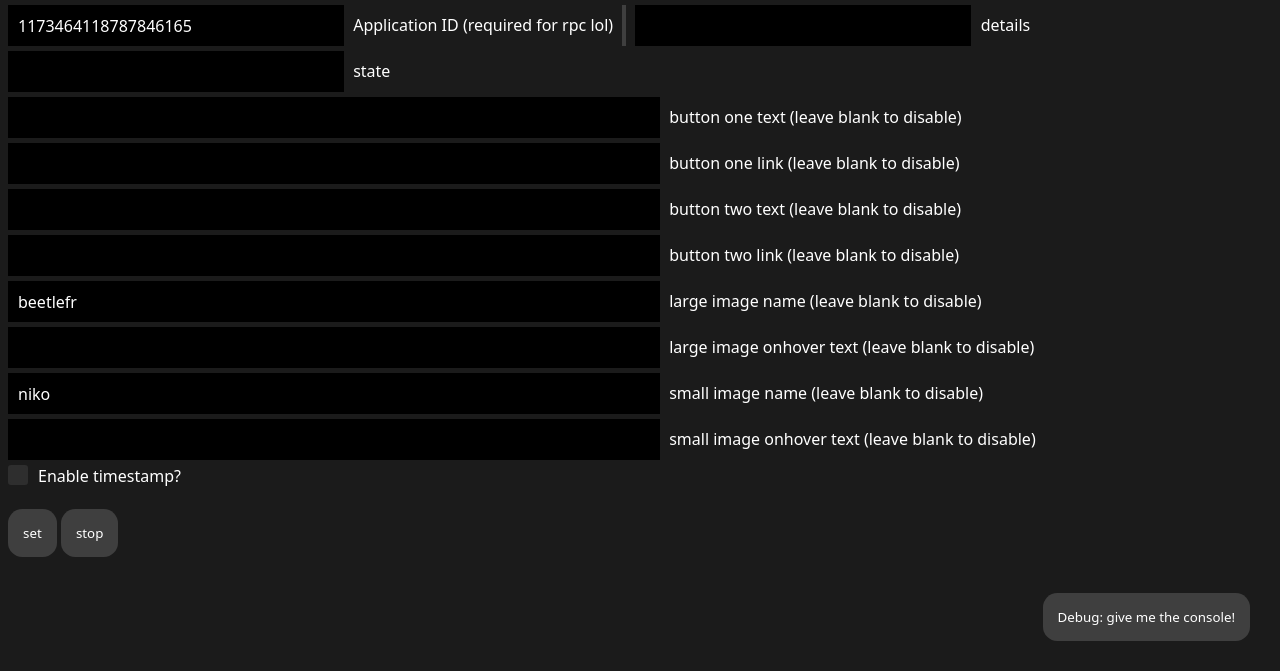
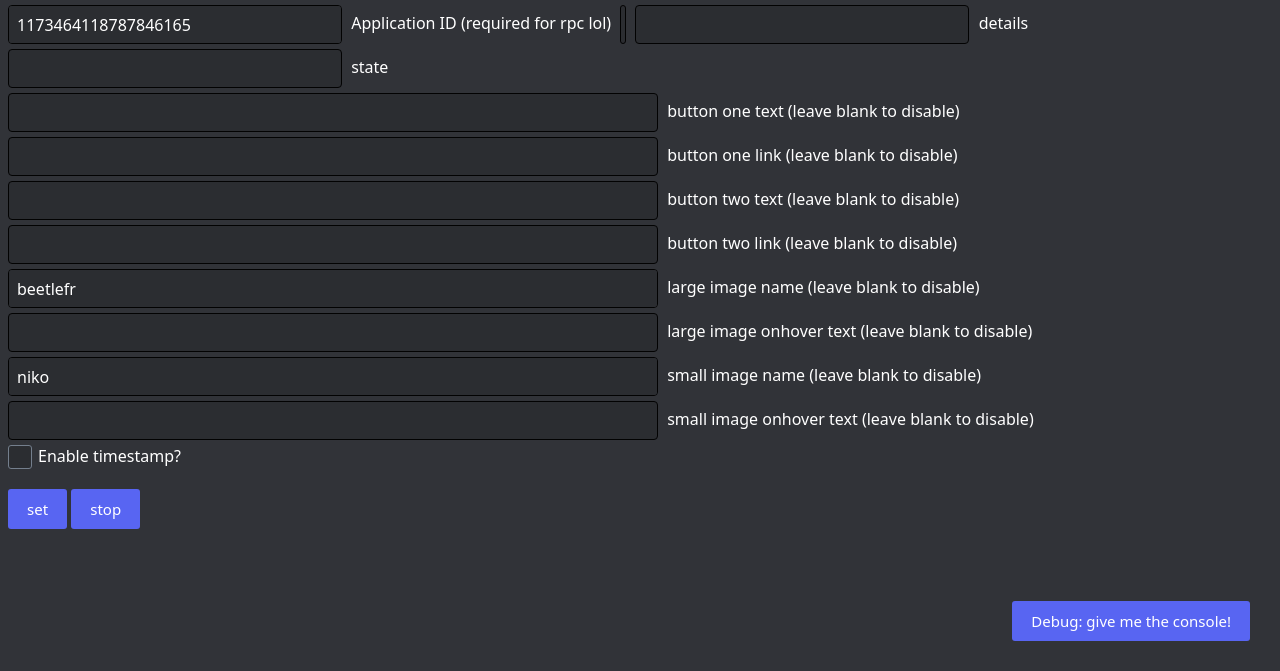
Before and after one commit to WilliamAnimate/discord-rpc, a plain HTML site: page src/index.html in a window 1280 px wide. Shown: the part 129-800 px from the top of the page. Drawn offline with Linux system fonts and the light colour scheme.

Commit message:
do something a bit more discord-style

```diff
--- a/src/style.css
+++ b/src/style.css
@@ -1,34 +1,36 @@
 body {
-	background-color: #1b1b1b;
+	background-color: #313338;
 	/* background-color: transparent; */
 	color: #fff;
 }
 * {font-family: system-ui, -apple-system, BlinkMacSystemFont, 'Segoe UI', Roboto, Oxygen, Ubuntu, Cantarell, 'Open Sans', 'Helvetica Neue', sans-serif}
 
 .textbox {
-	padding: 10px;
+	padding: 8px;
 	font-size: 16px;
-
 	cursor: text;
-	background-color: #000;
-	border: none;
-
+	background-color: #2b2d31;
 	width: 50%;
-	height: 22px;
+	height: 21px;
 	margin-top: 8px;
 	margin-left: 10px;
 	margin-right: 10px;
+	display: inline-block;
 
-	display: inline-block;
+	margin: 0px;
+	margin-right: 5px;
+
+
+	border-radius: 4px;
+	border: solid 1px #020202;
 
 	white-space: nowrap;
 	overflow-x: auto;
 
-	margin: 0px;
-	margin-right: 5px;
-
-	height: 21px;
+	transition: border-color .2s ease-in-out;
+	outline: none;
 }
+.textbox:focus {border-color: #5865f2}
 .textbox.half-sized {
 	width: 25%
 }
@@ -75,46 +77,48 @@ input[type="checkbox"] + label:before {
 	position: absolute;
 	left: 0;
 	top: 0;
-	width: 16px;
-	height: 16px;
-	border: 2px solid #2e2e2e;
+	width: 22px;
+	height: 22px;
+	border: 1px solid #747f8d;
 	border-radius: 3px;
-	background-color: #2e2e2e;
+	background-color: #2b2d31;
 
 	/* margin-top: 2px; */
 
 	/* animation for the checkbox (see the rule below) */
-	transition: background-color 0.2s, border-color 0.2s;
+	transition: background-color 0.2s, border 0.2s;
 }
 
 input[type="checkbox"]:checked + label:before {
 	/* content: "\2713"; */
 	color: #fff;
-	background-color: #3f3f3f;
-	border-color: #007bff;
+	background-color: #fff;
+	border: 1px solid transparent;
 }
 
 .border {
 	display: inline-block;
-	background-color: #3f3f3f;
+	background-color: #2b2d31;
+	border: solid 1px #020202;
 	width: 4px;
-	height: 41px;
+	height: 37px;
 	margin-left: 5px;
 	margin-right: 5px;
+
+	border-radius: 3px;
 }
 
 button {
-	background-color: #3f3f3f;
+	background-color: #5865f2;
 	color: #fff;
-	padding: 15px;
+	padding: 10px 19px;
 	border: none;
-	border-radius: 2ex;
+	border-radius: 3px;
 	cursor: pointer;
 
-	transition: background-color 300ms, color 300ms;
+	font-size: 15px;
+
+	transition: all .17s ease-out;
 }
 
-button:hover {
-	background-color: #fff;
-	color: #3f3f3f;
-}
+button:hover {background-color: #4752c4}
```
